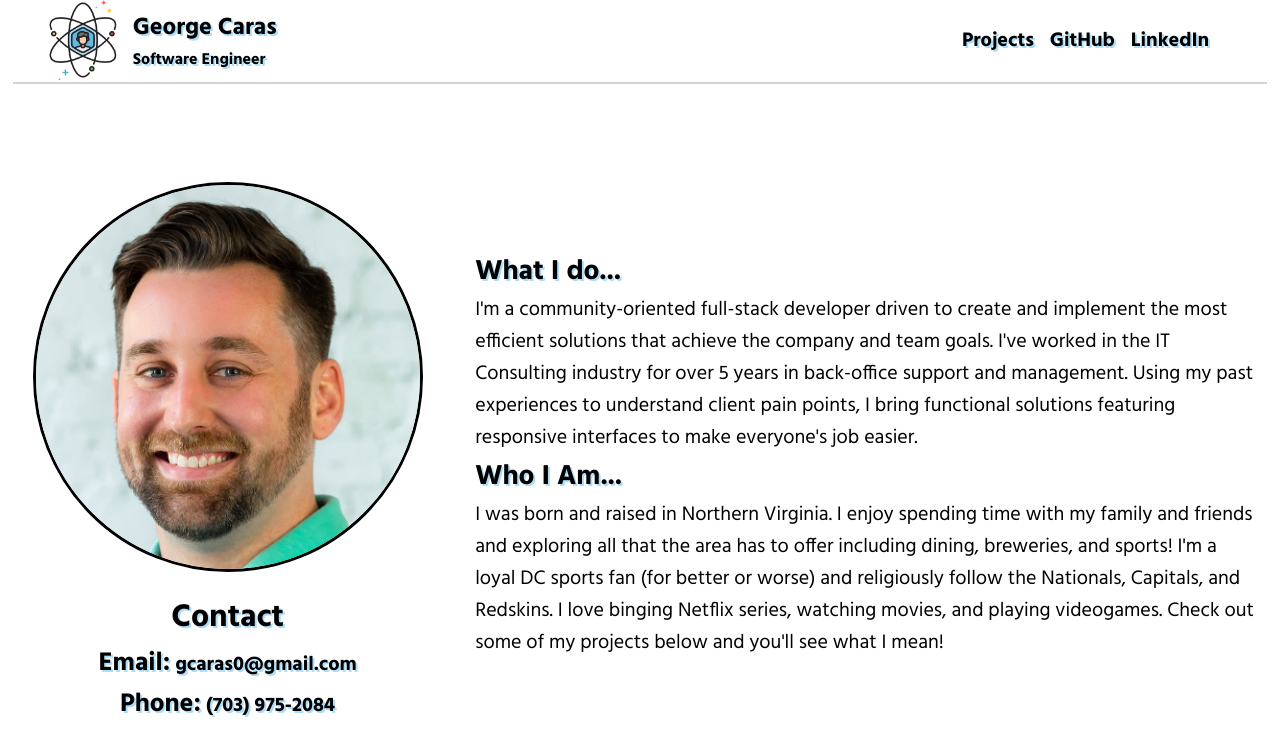
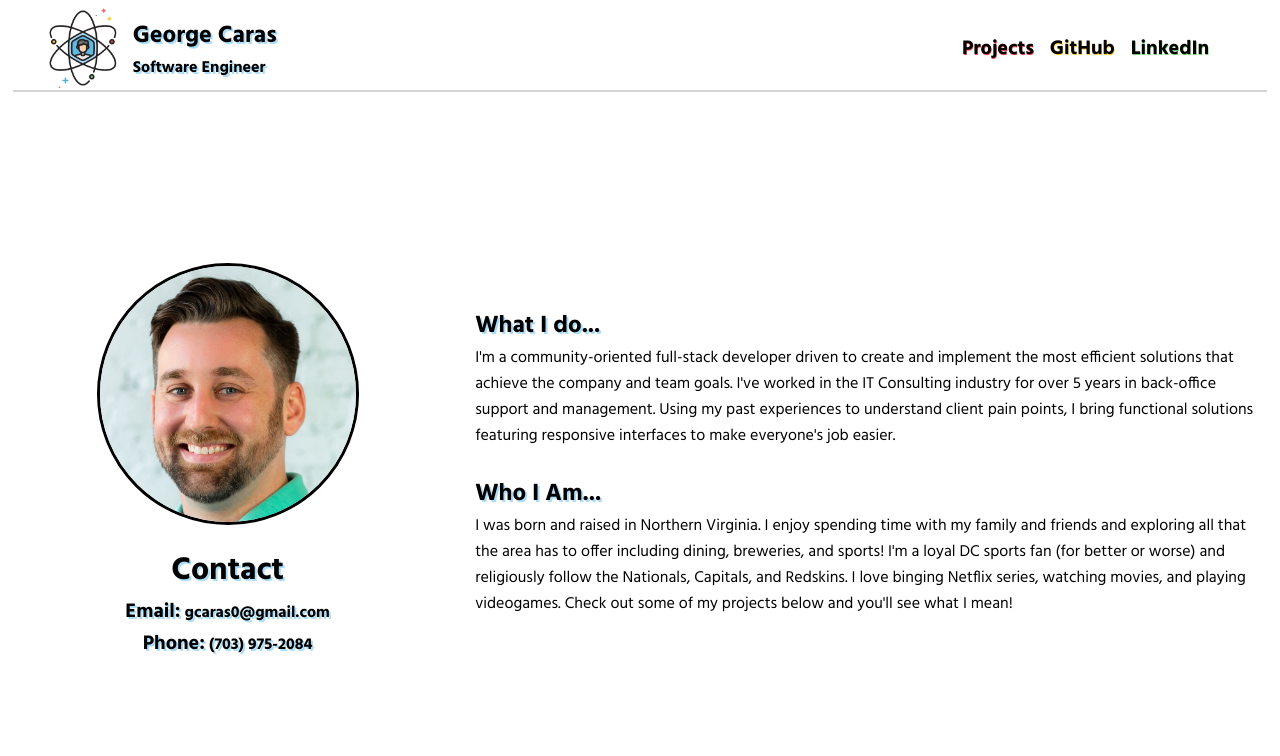
Before and after one commit to GCaras/GCaras.github.io, a React (Create React App) app: page / in a window 1280 px wide. Shown: the top 756 px of the page. Built offline with nearby package versions, Linux system fonts and the light colour scheme.

Commit message:
styling to introduction, contact card, and nav links

```diff
--- a/src/Components/ContactCard.js
+++ b/src/Components/ContactCard.js
@@ -25,7 +25,7 @@ const ContactImage = styled.img`
     border: 3px solid black;
     height: auto;
     margin-bottom: 20px;
-    width: 30vw;
+    width: 20vw;
 `
 
 const ContactText = styled.h1`
@@ -34,12 +34,12 @@ const ContactText = styled.h1`
 `
 
 const ContactSubText = styled.h3`
-    font-size: 26px;
+    font-size: 20px;
     margin: 0px;
 `
 
 const ContactSubTextFill = styled.span`
-    font-size: 20px;
+    font-size: 16px;
     margin: 0px;
 `
 
--- a/src/Components/Intro.js
+++ b/src/Components/Intro.js
@@ -16,12 +16,12 @@ const Introduction = styled.section`
 `
 
 const IntroHeader = styled.h1`
-    font-size: 28px;
+    font-size: 24px;
     margin: 0px;
 `
 
 const IntroText = styled.span`
-    font-size: 20px;
+    font-size: 16px;
     margin: 0px;
     text-shadow: none;
 `
@@ -37,6 +37,7 @@ const Intro = () => {
                         I'm a community-oriented full-stack developer driven to create and implement the most efficient solutions that achieve the company and team goals. I've worked in the IT Consulting industry for over 5 years in back-office support and management. Using my past experiences to understand client pain points, I bring functional solutions featuring responsive interfaces to make everyone's job easier.
                     </IntroText>
                     <br/>
+                    <br/>
                     <IntroHeader>Who I Am...</IntroHeader>
                     <IntroText>
                         I was born and raised in Northern Virginia. I enjoy spending time with my family and friends and exploring all that the area has to offer including dining, breweries, and sports! I'm a loyal DC sports fan (for better or worse) and religiously follow the Nationals, Capitals, and Redskins. I love binging Netflix series, watching movies, and playing videogames. Check out some of my projects below and you'll see what I mean!
--- a/src/Components/NavBar.js
+++ b/src/Components/NavBar.js
@@ -9,6 +9,7 @@ const NavBarContainer = styled.section`
     justify-content: space-evenly;
     height: 10.2vh;
     margin: 0 auto;
+    margin-top: 1vh;
     text-shadow: #ACDEF9 2px 2px;
     width: 98vw;
     @media (max-width: 600px) {
@@ -65,6 +66,7 @@ const TitleText = styled.h3`
 const LinkText = styled.h2`
     font-size: 20px;
     margin: 8px;
+    text-shadow: none;
 `
 
 const NavBar = () => {
@@ -79,9 +81,9 @@ const NavBar = () => {
                     </NavBarSection>
                 </NavBarTitleSection>
                 <NavBarLinks>
-                    <LinkText>Projects</LinkText>
-                    <LinkText>GitHub</LinkText>
-                    <LinkText>LinkedIn</LinkText>
+                    <LinkText id="projectsLink">Projects</LinkText>
+                    <LinkText id='githubLink'>GitHub</LinkText>
+                    <LinkText id='linkedinLink'>LinkedIn</LinkText>
                 </NavBarLinks>
             </NavBarContainer>
         </div>
--- a/src/index.css
+++ b/src/index.css
@@ -13,3 +13,15 @@ code {
   font-family: source-code-pro, Menlo, Monaco, Consolas, 'Courier New',
     monospace;
 }
+
+#projectsLink {
+  text-shadow: #EA4647 .5px 1px;
+}
+
+#githubLink {
+  text-shadow: #FFCD29 .5px 1px;
+}
+
+#linkedinLink {
+  text-shadow: #6DCC6D .5px 1px;
+}
```
